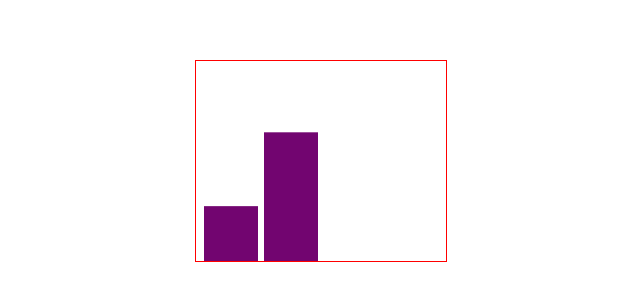
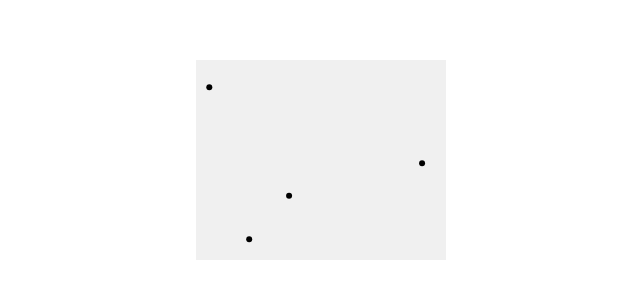
Before and after one commit to jasonkylefrank/d3-academind-tutorial, a website built with Vite: page index.html in a window 1280 px wide. Shown: the whole page, without its empty margins (319-959 px from the left). Built offline with nearby package versions, Linux system fonts and the light colour scheme.

Commit message:
Added another example chart

```diff
--- a/index.html
+++ b/index.html
@@ -4,12 +4,13 @@
     <meta charset="UTF-8" />
     <link rel="icon" type="image/svg+xml" href="favicon.svg" />
     <meta name="viewport" content="width=device-width, initial-scale=1.0" />
-    <title>D3.js</title>
+    <title>D3 learning</title>
     <!-- <script src="https://d3js.org/d3.v7.min.js"></script> -->
   </head>
   <body>
     <div class="app">
       <svg class="chart"></svg>
+      <ul class="list" />
     </div>
     <script type="module" src="main.js"></script>
   </body>
--- a/main.js
+++ b/main.js
@@ -24,6 +24,7 @@ console.log('app.js is running');
 //#endregion
 
 //#region ------ SECOND EXAMPLE: BAR CHART ----
+/*
 const data = [
   { id: 'd1', value: 10, region: 'USA' },
   { id: 'd2', value: 17, region: 'India' },
@@ -69,7 +70,6 @@ const yScale =
   .range([svgHeight, 0]);
 
 
-
 const container = d3.select('svg.chart')
     .classed('container', true)
     .attr('width', svgWidth)
@@ -110,5 +110,141 @@ setTimeout(() => {
     .exit()
     .remove();
 }, 1500);
+*/
+//#endregion
+
+
+//#region ----- THIRD EXAMPLE: Data-binding lesson ------
+// From this video: https://www.youtube.com/watch?v=ZOeWdkq-L90&list=PL55RiY5tL51r1NlkJLzVhui1S480gnuNG&index=4
+/*
+const countryData = {
+  items: ['China', 'India', 'USA'],
+  addItem(item) {
+    this.items.push(item);
+  },
+  removeItem(index) {
+    this.items.splice(index, 1);
+  },
+  updateItem(index, newItem) {
+    this.items[index] = newItem;
+  }
+};
+
+const itemSelector = 'li';
+
+const countryElements = d3
+  .select('.list')
+  .selectAll(itemSelector)
+  // The second argument to .data() specifies a unique key that should be associated with each
+  //  data item so that d3 can identify it later when comparing data changes.  If that key function
+  //  is not provided, then d3 just considers items in their index position, which usually leads
+  //  to problems.
+  .data(countryData.items, item => item)
+  .enter()
+  .append(itemSelector)
+  .text(item => item);
+
+setTimeout(() => {
+  countryData.addItem('Australia');
+  countryElements
+  .data(countryData.items, item => item)
+    .enter()
+    .append(itemSelector)
+    .classed('added', true)
+    .text(item => item);
+}, 1500);
+
+setTimeout(() => {
+  countryData.removeItem(0);
+
+  // This approach did not work here
+  // countryElements
+  //   .data(countryData.items)
+  //   .exit()
+  //   .classed('redundant', true);
+
+  d3
+    .select('.list')
+    .selectAll(itemSelector)
+    .data(countryData.items, item => item)
+    .exit()
+    .classed('redundant', true);
+}, 3000);
+
+setTimeout(() => {
+  countryData.updateItem(1, 'Russia');
+  d3
+    .select('.list')
+    .selectAll(itemSelector)
+    .data(countryData.items, item => item)
+    .exit()
+    .classed('updated', true)
+    //.text(item => item);
+    .text('Russia');
+}, 5000);
+*/
 
 //#endregion
+
+//#region ------- JOIN EXAMPLE by Mike Bostock --------
+// From: https://bost.ocks.org/mike/join/
+
+const data = [
+  { name: 'Chester', x:  5, y: 19 },
+  { name: 'Linda',   x: 15, y:  8 },
+  { name: 'Mike',    x:  2, y:  5 },
+  { name: 'Sara',    x: 18, y: 12 }
+];
+
+const maxX = d3.max(data, item => item.x);
+const minX = d3.min(data, item => item.x);
+const maxY = d3.max(data, item => item.y);
+const minY = d3.min(data, item => item.y);
+
+const circleRadius = 3;
+
+const domainMinX = minX - minX * 0.5;
+const domainMinY = minY - minY * 0.5;
+
+
+const svgWidth = 250,
+      svgHeight = 200;
+
+const xScale = d3.scaleLinear()
+  //.domain([0, maxX + maxX * 0.1])
+  .domain([domainMinX, maxX + maxX * 0.1])
+  .range([0, svgWidth]);
+
+const yScale = d3.scaleLinear()
+  .domain([domainMinY, maxY + maxY *0.1])
+  .range([0, svgHeight]);
+
+const container = d3
+  .select('.chart')
+  .attr('width', svgWidth)
+  .attr('height', svgHeight);
+
+const renderCircles = () => {
+  const circles = container
+    .selectAll('circle')
+    .data(data);
+
+  circles.exit().remove();
+
+  circles.enter().append('circle').attr('r', circleRadius)
+    .merge(circles)
+      .attr('cx', d => xScale(d.x))
+      .attr('cy', d => yScale(d.y));
+      // .append('span')
+      // .text(item => item.name);
+}
+
+renderCircles();
+
+setTimeout(() => {
+  data[1] = { name: 'Larry', x: 8, y: 15 };
+  renderCircles();
+  console.log('setTimeout func done');
+}, 1500);
+
+//#endregion
--- a/style.css
+++ b/style.css
@@ -7,6 +7,7 @@
   margin-top: 60px;
 }
 
+/* From the bar chart example */
 .container {
   border: 1px solid red;
   color: white;
@@ -15,3 +16,21 @@
 .bar {
   fill: #720570;
 }
+/* ------ */
+
+
+/* For the data-binding lesson */
+.added {
+  background-color: greenyellow;
+}
+.redundant {
+  background-color: lightcoral;
+}
+.updated {
+  background-color: orange;
+}
+/* ------ */
+
+.chart {
+  background-color: rgba(0,0,0, 0.06);
+}
```
